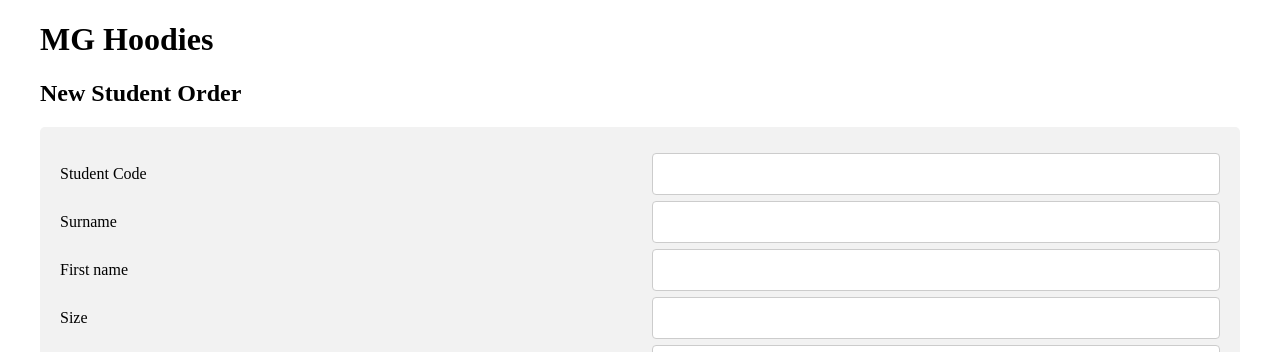
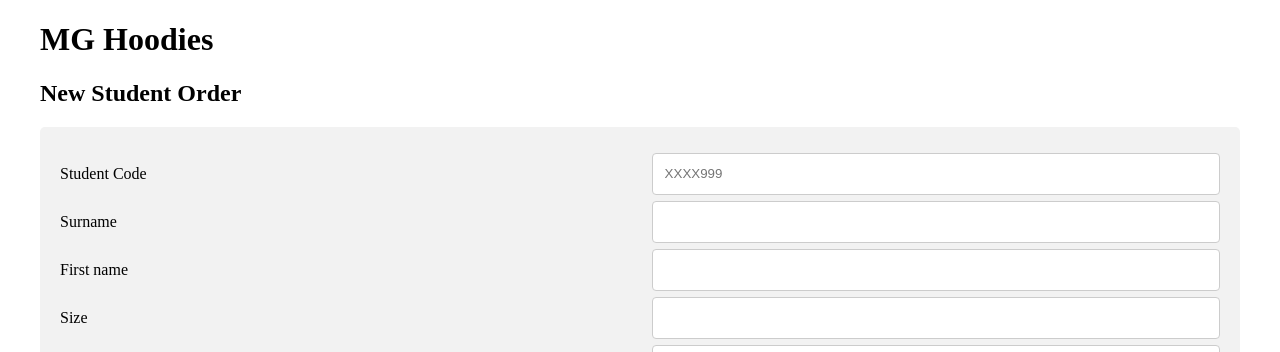
Before and after one commit to arpMG/hoodies, a PHP site: page /new.php in a window 1280 px wide. Shown: the top 352 px of the page. Run offline with PHP 8.4, Linux system fonts and the light colour scheme.

Commit message:
Update new.php "code" field

```diff
--- a/new.php
+++ b/new.php
@@ -20,7 +20,7 @@
         <form action="">
             <div class="row">
                 <label for="code">Student Code</label>
-                <input name="icoded" type="text" placeholder "XXXX999" minlength="7" maxlength="7" required>
+                <input name="code" type="text" placeholder="XXXX999" minlength="7" maxlength="7" required>
             </div>
             <div class="row">
                 <label for="surname">Surname</label>
```
